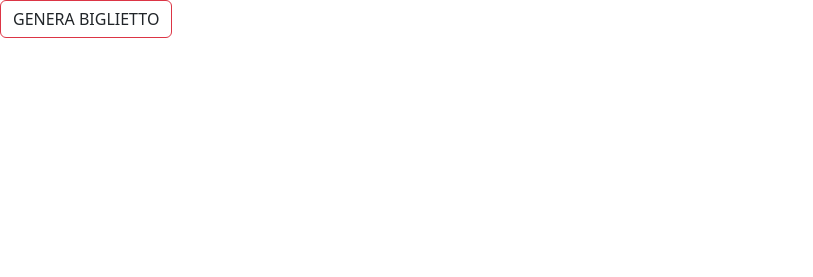
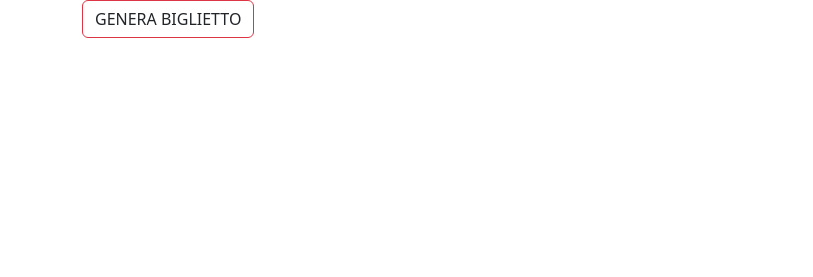
Before and after one commit to Claudio9616/tickets, a plain HTML site: page index.html in a window 1280 px wide. Shown: the top 277 px of the page, without its empty margins (0-813 px from the left). Drawn offline with nearby package versions, Linux system fonts and the light colour scheme.

Commit message:
sistemato markup html

```diff
--- a/index.html
+++ b/index.html
@@ -24,14 +24,15 @@
     E LE VAILDAZIONI per cliccare sul bottone -->
     <!-- HEADER -->
     <main>
-        <div class="conatainer"></div>
+        <div class="container">
+            <button class="btn border border-danger">GENERA BIGLIETTO</button>
+            <div class="bg d-none">
+            </div>
+            <div class="loading-text">0%</div>
+            <!-- SISTEMARE IL CSS DEL BIGLIETTO -->
+        </div>
     </main>
-    <button class="btn border border-danger">GENERA BIGLIETTO</button>
-    <div class="bg d-none">
 
-    </div>
-    <div class="loading-text">0%</div>
-    <!-- SISTEMARE IL CSS DEL BIGLIETTO -->
     <script src="script.js"></script>
     <!-- SCRIPT FOR AOS -->
     <script src="https://unpkg.com/aos@next/dist/aos.js"></script>
```
